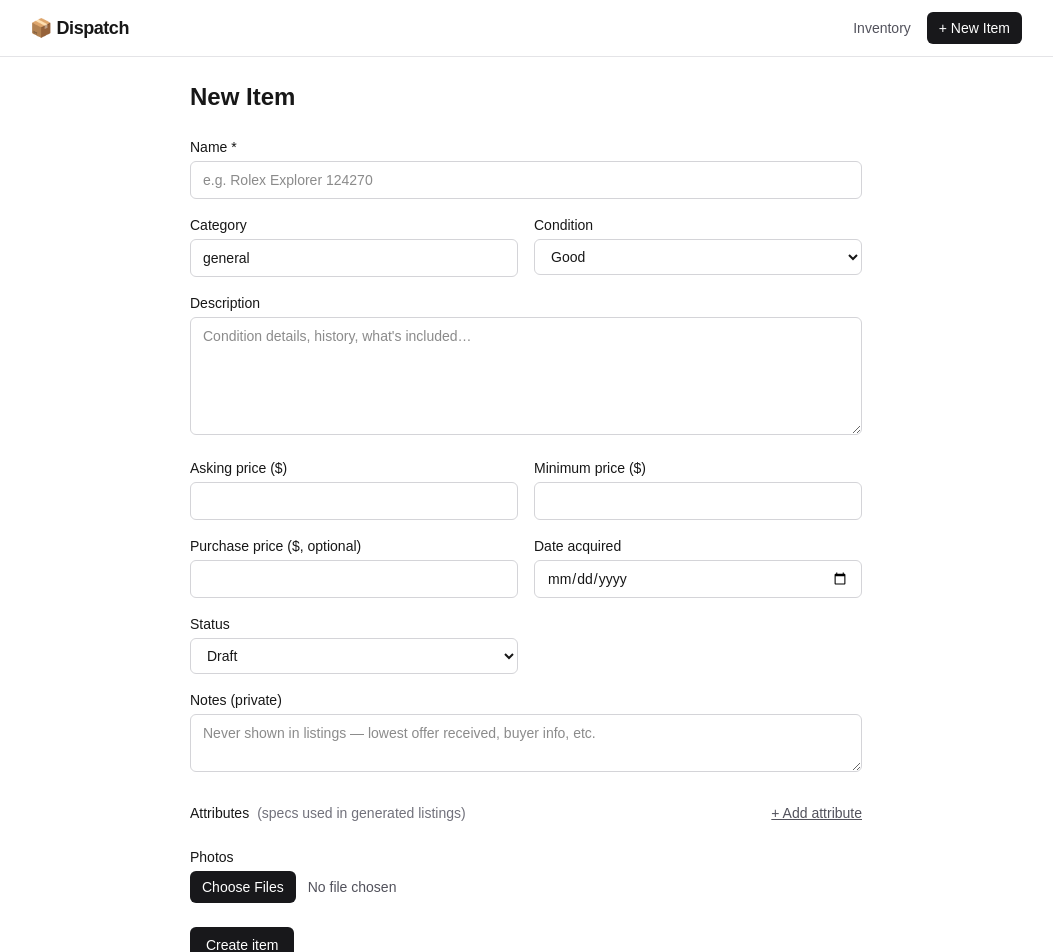
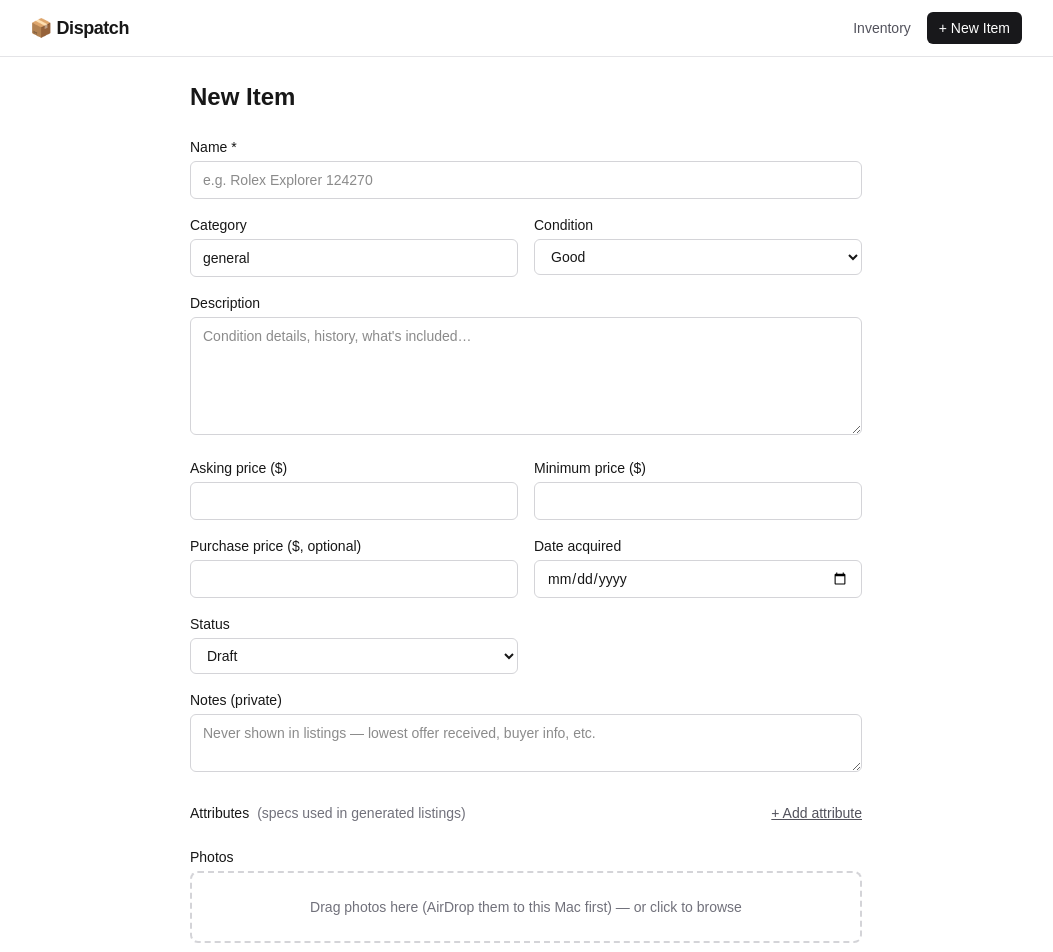
Before and after one commit to wijabu/dispatch, a Next.js app: page /items/new in a window 1280 px wide. Shown: the top 952 px of the page, without its empty margins (114-1167 px from the left). Built offline with nearby package versions, Linux system fonts and the light colour scheme.

Commit message:
Add drag-drop photo intake
Co-Authored-By: Claude Fable 5 <noreply@anthropic.com>

```diff
--- a/src/components/ItemForm.tsx
+++ b/src/components/ItemForm.tsx
@@ -5,6 +5,7 @@ import type { Item } from "@/db/schema";
 import { CONDITIONS, ITEM_STATUSES } from "@/db/schema";
 import { CONDITION_LABELS, STATUS_LABELS } from "@/lib/format";
 import { CATEGORY_SUGGESTIONS } from "@/config/categories";
+import { PhotoDropzone } from "@/components/PhotoDropzone";
 
 const inputClass =
   "w-full rounded-md border border-zinc-300 bg-white px-3 py-2 text-sm focus:border-zinc-500 focus:outline-none dark:border-zinc-700 dark:bg-zinc-900";
@@ -263,17 +264,10 @@ export function ItemForm({
       </div>
 
       <div>
-        <label className={labelClass} htmlFor="photos">
+        <label className={labelClass}>
           {item ? "Add photos" : "Photos"}
         </label>
-        <input
-          id="photos"
-          name="photos"
-          type="file"
-          accept="image/*"
-          multiple
-          className="block w-full text-sm text-zinc-600 file:mr-3 file:rounded-md file:border-0 file:bg-zinc-900 file:px-3 file:py-1.5 file:text-sm file:font-medium file:text-white dark:text-zinc-400 dark:file:bg-zinc-100 dark:file:text-zinc-900"
-        />
+        <PhotoDropzone />
       </div>
 
       <div className="flex gap-3">
--- /dev/null
+++ b/src/components/PhotoDropzone.tsx
@@ -0,0 +1,56 @@
+"use client";
+
+import { useRef, useState } from "react";
+
+export function PhotoDropzone() {
+  const inputRef = useRef<HTMLInputElement>(null);
+  const [dragOver, setDragOver] = useState(false);
+  const [fileNames, setFileNames] = useState<string[]>([]);
+
+  function acceptFiles(files: FileList) {
+    if (!inputRef.current) return;
+    inputRef.current.files = files;
+    setFileNames(Array.from(files).map((f) => f.name));
+  }
+
+  return (
+    <div
+      onClick={() => inputRef.current?.click()}
+      onDragOver={(e) => {
+        e.preventDefault();
+        setDragOver(true);
+      }}
+      onDragLeave={() => setDragOver(false)}
+      onDrop={(e) => {
+        e.preventDefault();
+        setDragOver(false);
+        if (e.dataTransfer.files.length > 0) acceptFiles(e.dataTransfer.files);
+      }}
+      className={`cursor-pointer rounded-lg border-2 border-dashed p-6 text-center text-sm transition-colors ${
+        dragOver
+          ? "border-zinc-900 bg-zinc-100 dark:border-zinc-100 dark:bg-zinc-800"
+          : "border-zinc-300 text-zinc-500 hover:border-zinc-400 dark:border-zinc-700"
+      }`}
+    >
+      <input
+        ref={inputRef}
+        type="file"
+        name="photos"
+        accept="image/*"
+        multiple
+        className="hidden"
+        onChange={(e) => {
+          if (e.target.files) setFileNames(Array.from(e.target.files).map((f) => f.name));
+        }}
+      />
+      {fileNames.length > 0 ? (
+        <span>
+          {fileNames.length} photo{fileNames.length === 1 ? "" : "s"} selected:{" "}
+          {fileNames.join(", ")}
+        </span>
+      ) : (
+        <span>Drag photos here (AirDrop them to this Mac first) — or click to browse</span>
+      )}
+    </div>
+  );
+}
```
